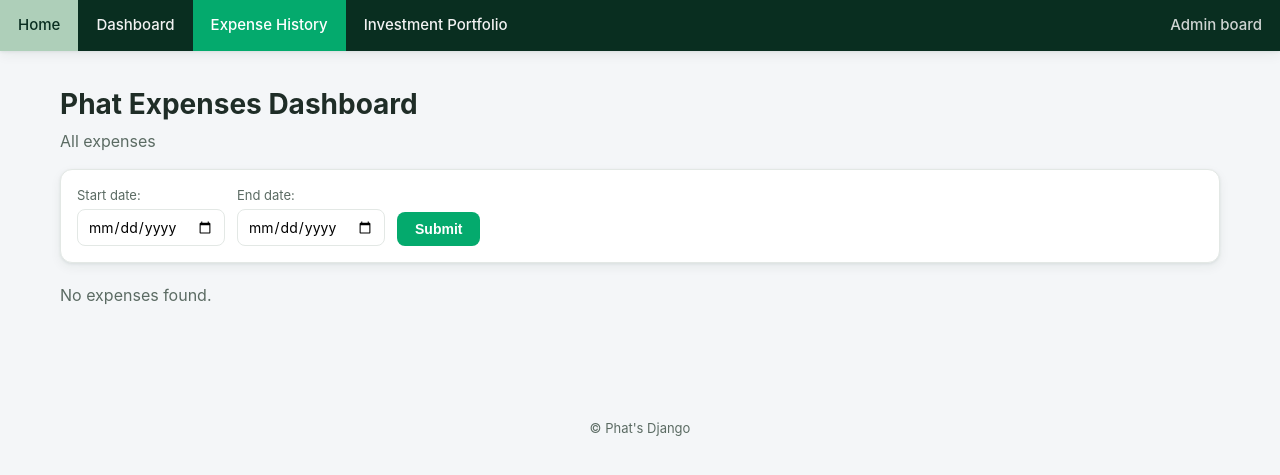
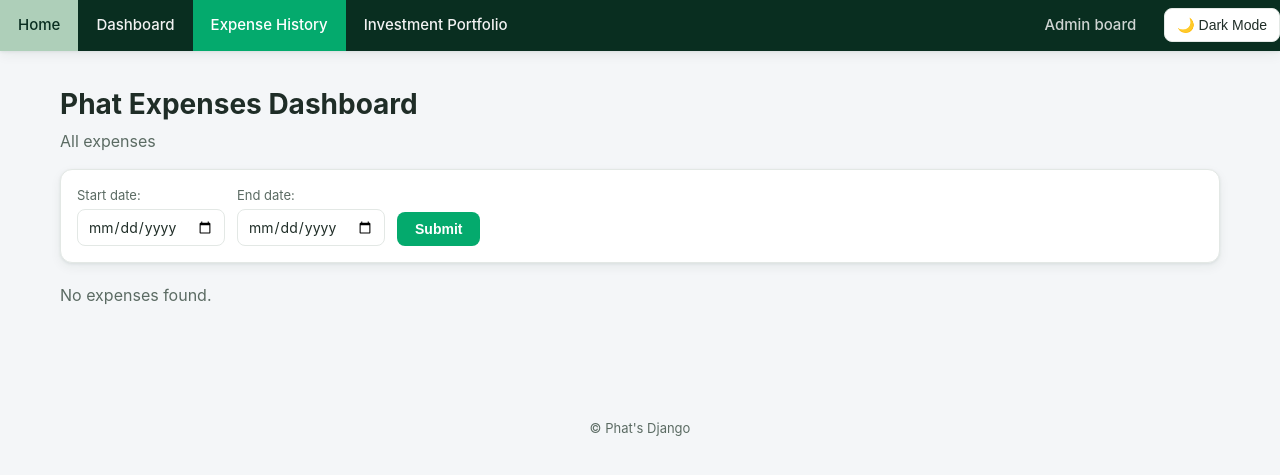
Before and after one commit to Phat-pham99/Phat_Django_Badass, a Django app: page /phat_finance/expense in a window 1280 px wide. Shown: the top 475 px of the page. Run offline with Django 5.2, Linux system fonts and the light colour scheme; the visitor is signed in with stand-in values (Sample User, id 1); data that the repository does not hold is empty; parts of the project's set-up code (start-up, migrations or seed data) failed here and were passed over.

Commit message:
Feature: Darknmode - base html/js/css

```diff
--- a/Home/templates/base.html
+++ b/Home/templates/base.html
@@ -4,7 +4,7 @@
         <meta charset="UTF-8" />
         <meta name="viewport" content="width=device-width, initial-scale=1.0" />
         <title>{% block title %}Phat's Django{% endblock %}</title>
-        <link rel="stylesheet" href="{% static 'css/base.css' %}">
+        <link rel="stylesheet" href="{% static 'css/base.css' %}?v={{ now|date:"U" }}">
         {% block extra_head %}{% endblock %}
     </head>
     <body>
@@ -14,13 +14,14 @@
             <a href="/phat_finance/expense">Expense History</a>
             <a href="/phat_investment/portfolio">Investment Portfolio</a>
             <a href="/admin/" class="right">Admin board</a>
+            <button id="darkModeToggle" class="dark-mode-toggle right">🌙 Dark Mode</button>
         </nav>
 
         <div class="container">{% block content %}{% endblock %}</div>
 
         <footer>&copy; Phat's Django</footer>
 
-        <script src="{% static 'js/base.js' %}"></script>
+        <script src="{% static 'js/base.js' %}?v={{ now|date:"U" }}"></script>
         {% block extra_scripts %}{% endblock %}
     </body>
 </html>
--- a/static/css/base.css
+++ b/static/css/base.css
@@ -9,6 +9,27 @@
     --border: #e3e8e5;
     --shadow: 0 1px 3px rgba(9, 46, 32, 0.08),
         0 4px 12px rgba(9, 46, 32, 0.06);
+    --table-header: #f0f4f2;
+    --table-even: #fafbfa;
+    --table-hover: #eef6f1;
+    --input-bg: #ffffff;
+}
+
+:root.dark-mode {
+    --bg: #1a1a1a;
+    --nav-bg: #0d1f16;
+    --nav-hover: #2d5a41;
+    --accent: #04aa6d;
+    --ink: #e8e8e8;
+    --muted: #a0a0a0;
+    --card: #2a2a2a;
+    --border: #404040;
+    --shadow: 0 1px 3px rgba(0, 0, 0, 0.3),
+        0 4px 12px rgba(0, 0, 0, 0.2);
+    --table-header: #2d2d2d;
+    --table-even: #252525;
+    --table-hover: #303030;
+    --input-bg: #333333;
 }
 
 * {
@@ -105,7 +126,7 @@ table {
     font-size: 14px;
 }
 thead th {
-    background-color: #f0f4f2;
+    background-color: var(--table-header);
     color: var(--ink);
     text-align: left;
     padding: 10px 12px;
@@ -120,10 +141,10 @@ tbody th {
     vertical-align: middle;
 }
 tbody tr:nth-child(even) {
-    background-color: #fafbfa;
+    background-color: var(--table-even);
 }
 tbody tr:hover {
-    background-color: #eef6f1;
+    background-color: var(--table-hover);
 }
 
 /* ---------- Forms / buttons ---------- */
@@ -152,6 +173,8 @@ form.filter-form select {
     border-radius: 8px;
     font-size: 14px;
     font-family: inherit;
+    background-color: var(--input-bg);
+    color: var(--ink);
 }
 .btn {
     padding: 9px 18px;
@@ -189,6 +212,23 @@ footer {
     font-size: 13px;
 }
 
+/* ---------- Dark mode toggle ---------- */
+.dark-mode-toggle {
+    background: none;
+    border: 1px solid var(--border);
+    border-radius: 8px;
+    padding: 8px 12px;
+    cursor: pointer;
+    font-size: 14px;
+    color: var(--ink);
+    background-color: var(--card);
+    transition: background-color 0.15s ease, border-color 0.15s ease;
+    margin-left: 10px;
+}
+.dark-mode-toggle:hover {
+    background-color: var(--border);
+}
+
 .messages {
     list-style: none;
     padding: 0;
--- a/static/js/base.js
+++ b/static/js/base.js
@@ -1,3 +1,4 @@
+document.addEventListener("DOMContentLoaded", function() {
     document.querySelectorAll(".topnav a").forEach((link) => {
         if (
             link.href === window.location.href ||
@@ -9,3 +10,33 @@ document.querySelectorAll(".topnav a").forEach((link) => {
             link.classList.add("active");
         }
     });
+
+    const darkModeToggle = document.getElementById("darkModeToggle");
+
+    if (!darkModeToggle) {
+        console.error("Dark mode toggle button not found");
+        return;
+    }
+
+    const savedTheme = localStorage.getItem("theme");
+
+    if (savedTheme === "dark") {
+        document.documentElement.classList.add("dark-mode");
+        darkModeToggle.textContent = "☀️ Light Mode";
+    }
+
+    darkModeToggle.addEventListener("click", () => {
+        document.documentElement.classList.toggle("dark-mode");
+        const isDark = document.documentElement.classList.contains("dark-mode");
+
+        if (isDark) {
+            darkModeToggle.textContent = "☀️ Light Mode";
+            localStorage.setItem("theme", "dark");
+            console.log("Theme DARK");
+        } else {
+            darkModeToggle.textContent = "🌙 Dark Mode";
+            localStorage.setItem("theme", "light");
+            console.log("Theme LIGHT");
+        }
+    });
+});
```
Lines whose indentation alone changed are shown as unchanged.
